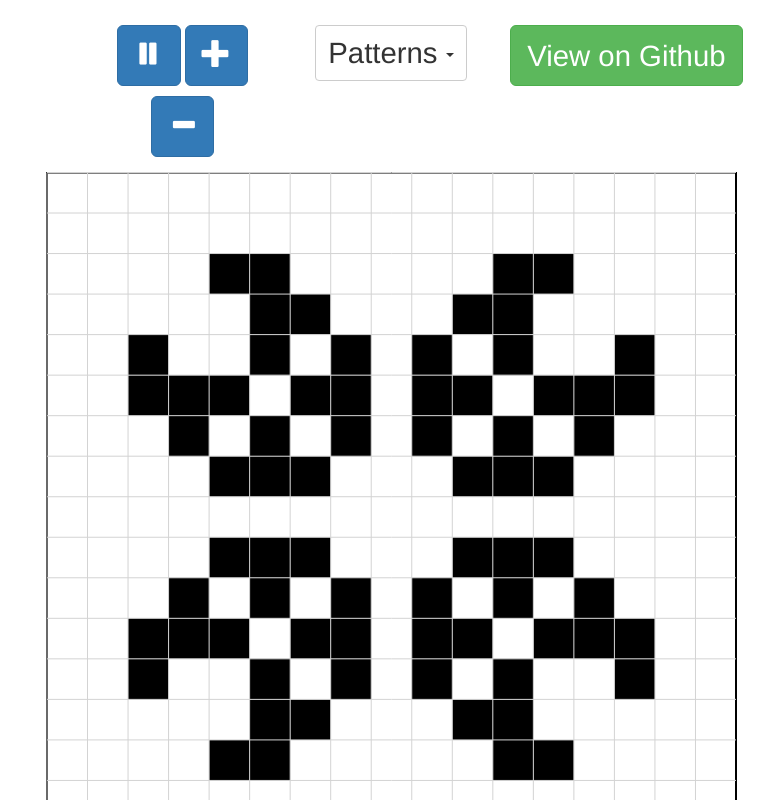
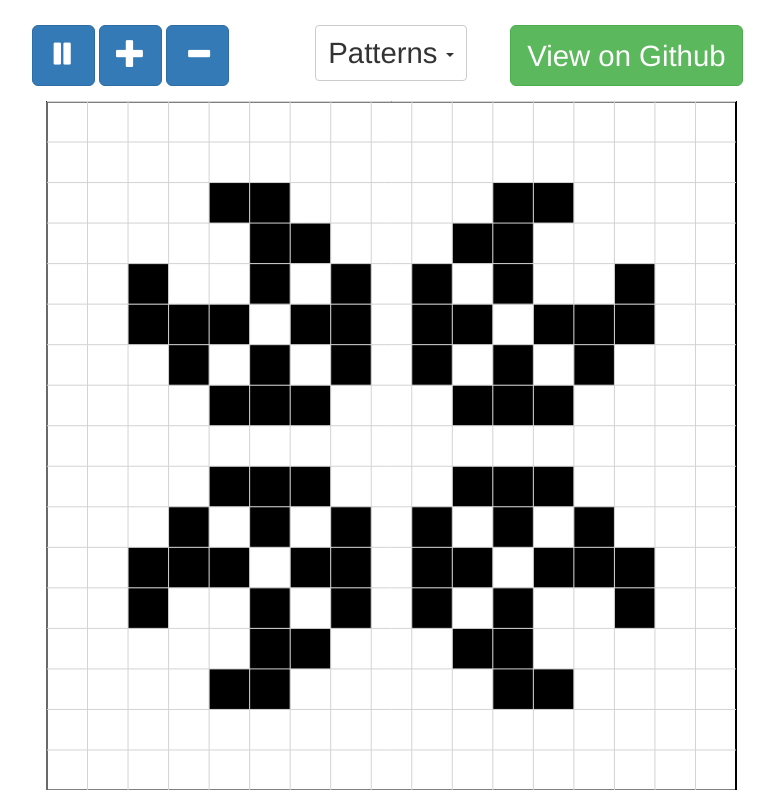
Before and after one commit to rharel/js-gol, a plain HTML site: page index.html in a window 1280 px wide. Shown: the whole page, without its empty margins (249-1023 px from the left). Drawn offline with nearby package versions, Linux system fonts and the light colour scheme.

Commit message:
widened player controls column

```diff
--- a/index.html
+++ b/index.html
@@ -209,7 +209,7 @@
 
         <div id="row-controls" class="row row-controls">
 
-            <div class="col-md-offset-3 col-md-2">
+            <div class="col-md-offset-2 col-md-3">
 
                 <a id="play-pause-btn" class="btn btn-primary btn-lg">
                     <span id="play-button-label" class="glyphicon glyphicon-play"></span>
```
